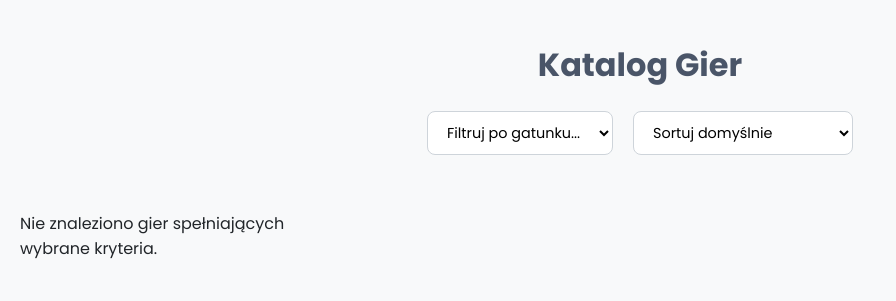
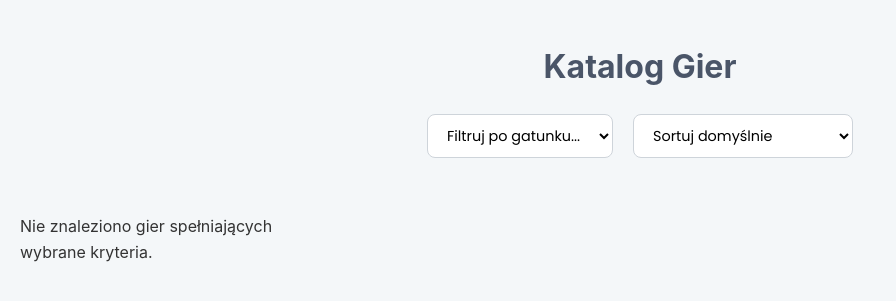
Before and after one commit to Teo2237/ProjektBazyBSI, a Flask app: page / in a window 1280 px wide. Shown: the top 301 px of the page, without its empty margins (0-896 px from the left). Run offline with Flask 3, Linux system fonts and the light colour scheme; data that the repository does not hold is empty.

Commit message:
Dodanie centralnego pliku .css dla body

```diff
--- /dev/null
+++ b/static/css/main.css
@@ -0,0 +1,27 @@
+/* Plik: static/css/main.css */
+
+/* Krok 1: Definicja globalnej palety kolorów i czcionek za pomocą zmiennych CSS.
+   Dzięki temu możemy łatwo zmieniać wygląd całej strony w jednym miejscu.
+*/
+:root {
+    --primary-color: #6e48db; /* Główny, fioletowy kolor akcentu */
+    --secondary-color: #48a9db; /* Drugi, niebieski kolor */
+    --background-color: #f4f7f9; /* Jasne tło strony */
+    --surface-color: #ffffff;  /* Kolor tła dla "powierzchni" jak karty, formularze */
+    --text-color: #333333;     /* Podstawowy kolor tekstu */
+    --text-light-color: #6c757d; /* Jaśniejszy kolor tekstu dla opisów */
+    --border-color: #e0e0e0;    /* Kolor ramek */
+     --font-family: -apple-system, BlinkMacSystemFont, "Segoe UI", Roboto, Helvetica, Arial, sans-serif; /* <-- NOWA WERSJA */
+}
+
+/* Krok 2: Zastosowanie globalnych stylów do elementu <body>.
+   To ustawienie będzie dziedziczone przez wszystkie elementy na stronie.
+*/
+body {
+    font-family: var(--font-family);
+    background-color: var(--background-color);
+    color: var(--text-color);
+    margin: 0;
+    padding: 20px;
+    line-height: 1.6;
+}
--- a/templates/admin.html
+++ b/templates/admin.html
@@ -3,9 +3,9 @@
 <head>
     <meta charset="UTF-8">
     <meta name="viewport" content="width=device-width, initial-scale=1.0">
+    <link rel="stylesheet" href="{{ url_for('static', filename='/workspaces/static/css/main.css') }}">
     <title>Panel Administracyjny</title>
     <style>
-        body { font-family: sans-serif; line-height: 1.6; margin: 20px; background-color: #f9f9f9; }
         .container { max-width: 800px; margin: auto; background: #fff; padding: 20px; border-radius: 8px; box-shadow: 0 2px 5px rgba(0,0,0,0.1); }
         h1, h2 { color: #333; }
         form { display: flex; flex-direction: column; gap: 10px; margin-bottom: 30px; padding: 20px; border: 1px solid #ddd; border-radius: 5px; }
--- a/templates/game_details.html
+++ b/templates/game_details.html
@@ -7,8 +7,8 @@
     <link rel="preconnect" href="https://fonts.googleapis.com">
     <link rel="preconnect" href="https://fonts.gstatic.com" crossorigin>
     <link href="https://fonts.googleapis.com/css2?family=Poppins:wght@400;500;600;700;800&display=swap" rel="stylesheet">
+    <link rel="stylesheet" href="{{ url_for('static', filename='/workspaces/static/css/main.css') }}">
     <style>
-        body { font-family: 'Poppins', sans-serif; background-color: #f8f9fa; margin: 0; padding: 20px 40px; color: #212529; }
         .container { max-width: 1100px; margin: 20px auto; }
         .back-button { display: inline-block; margin-bottom: 25px; color: #4a5568; text-decoration: none; font-weight: 500; transition: color 0.2s ease; }
         .back-button:hover { color: #0d6efd; }
--- a/templates/index.html
+++ b/templates/index.html
@@ -7,15 +7,8 @@
     <link rel="preconnect" href="https://fonts.googleapis.com">
     <link rel="preconnect" href="https://fonts.gstatic.com" crossorigin>
     <link href="https://fonts.googleapis.com/css2?family=Poppins:wght@400;500;600;700&display=swap" rel="stylesheet">
-
+    <link rel="stylesheet" href="{{ url_for('static', filename='/workspaces/static/css/main.css') }}">
     <style>
-        body {
-            font-family: 'Poppins', -apple-system, BlinkMacSystemFont, "Segoe UI", Roboto, Helvetica, Arial, sans-serif;
-            background-color: #f8f9fa;
-            margin: 0;
-            padding: 20px;
-            color: #212529;
-        }
         header { text-align: center; margin-bottom: 20px; }
         h1 { color: #4a5568; font-weight: 700; }
         #controls { display: flex; justify-content: center; gap: 20px; margin-bottom: 40px; flex-wrap: wrap; }
```
